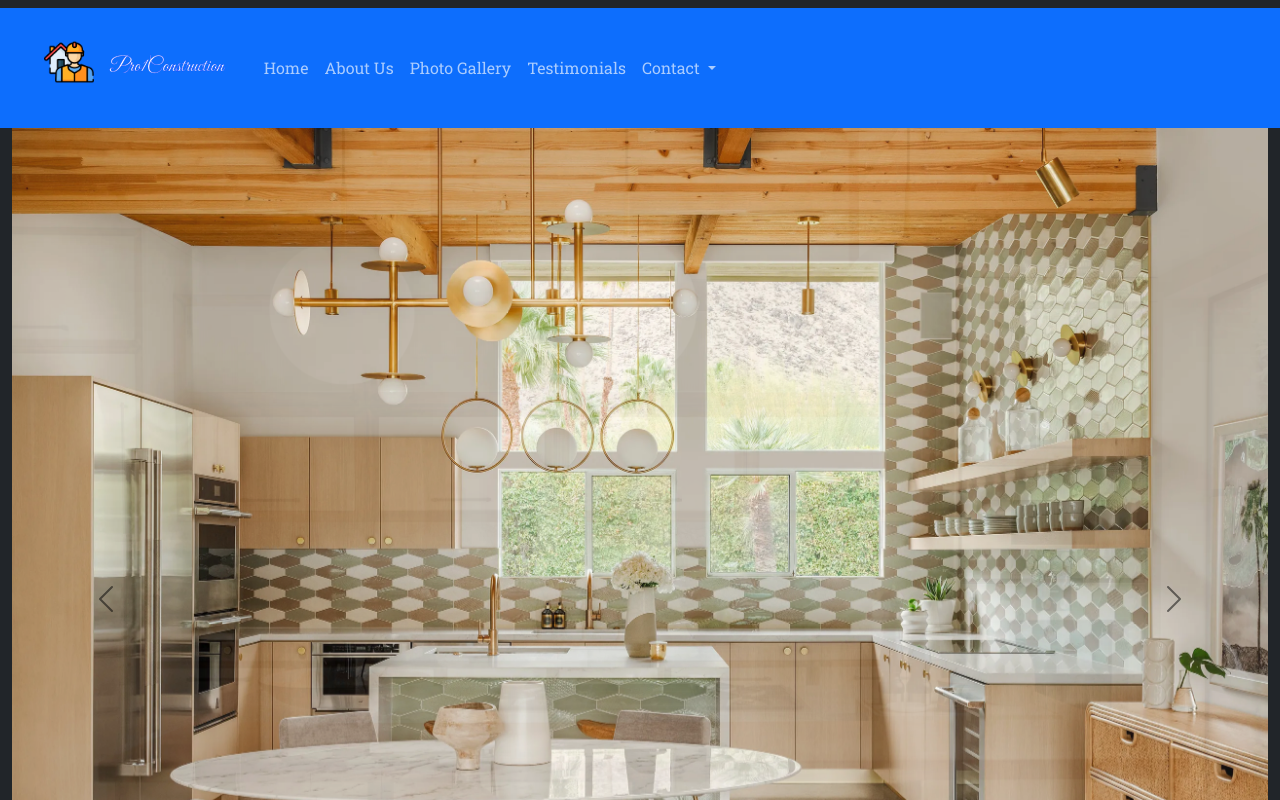
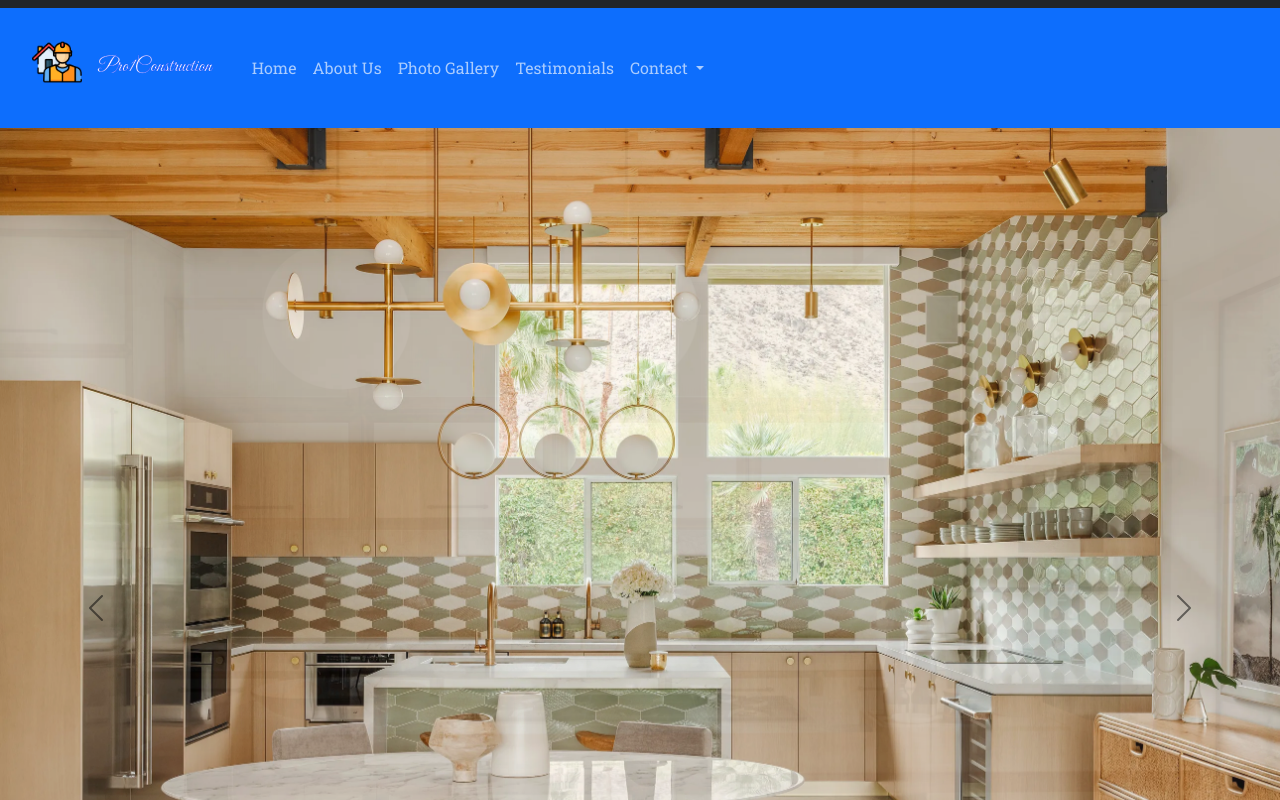
Before and after one commit to danielwmartin1/first-website, a website: page index.html in a window 1280 px wide. Shown: the top 800 px of the page. Drawn offline with nearby package versions, Linux system fonts and the light colour scheme.

Commit message:
Set width to 100vw and remove padding from cite for improved layout consistency

```diff
--- a/components/proj2.css
+++ b/components/proj2.css
@@ -169,6 +169,8 @@ cite {
   justify-content: center;
   align-items: center;
   font-family: var(--font-family-primary);
+  width: 100vw;
+  padding: 0 !important;
 }
 
 
```
